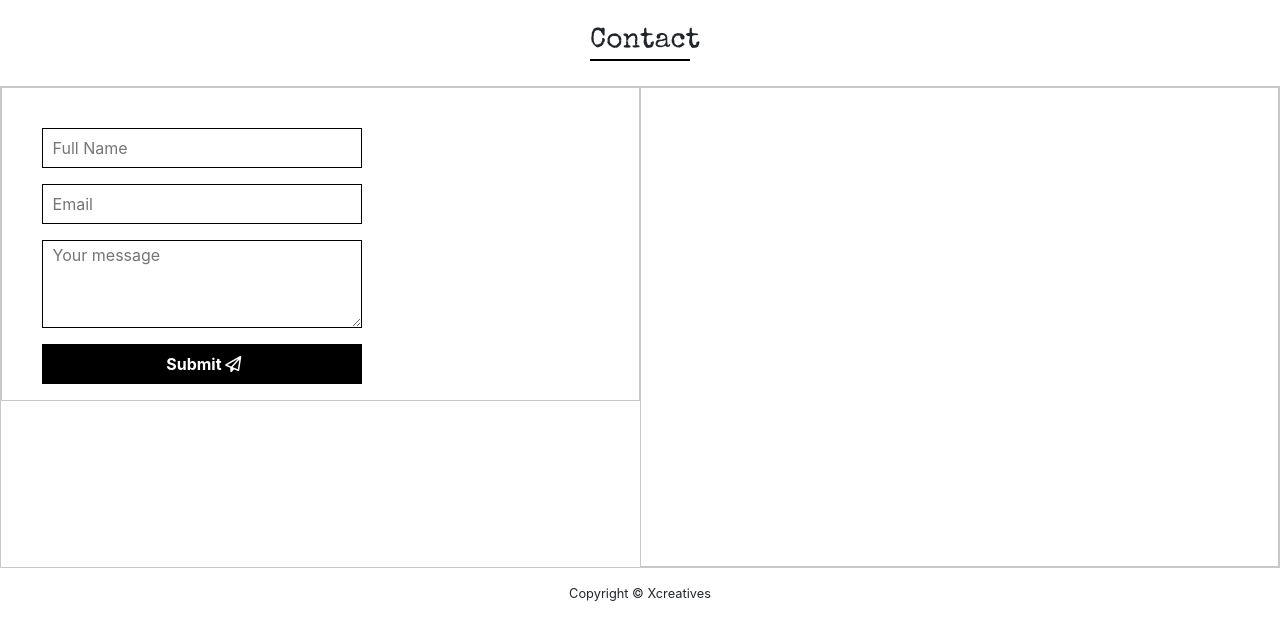
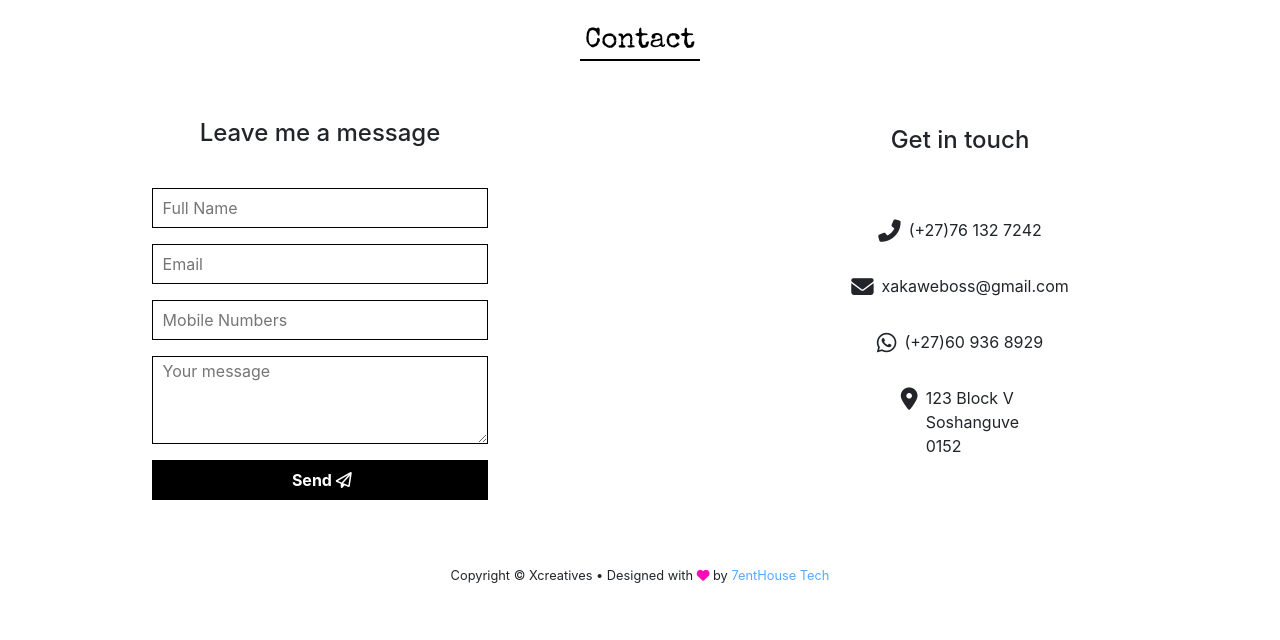
Before and after one commit to SbusisoSGT/Xcreatives-Portfolio, a PHP site: page /contact.html in a window 1280 px wide. Shown: the part 65-705 px from the top of the page. Run offline with PHP 8.4, Linux system fonts and the light colour scheme; some libraries are stand-ins or nearby versions; some web fonts are replaced.

Commit message:
Updated contact page design layout
Added get in touch section that contains contact information.

```diff
--- a/about.html
+++ b/about.html
@@ -1,8 +1,9 @@
 <!DOCTYPE html>
 <html>
 <head>
-	<title>About| XCreatives</title>
+	<title>About &bull; XCreatives</title>
 	<meta name='viewport' content='width=device-width, initial-scale=1'>
+	<meta name="author" content="7entHouse Tech">
 	<link rel="stylesheet" href="css/about.css">
 	<link rel="stylesheet" href="css/layouts/app.css">
 	<script src="js/layouts/app.js"></script>
@@ -57,7 +58,7 @@
 			</div>
 		</div>
 		<footer class="footer">
-			<span class="footer-text">Copyright &copy Xcreatives</span>
+			<span class="footer-text"><span class="footer-text">Copyright &copy Xcreatives &bull; Designed with <i class='fas fa-heart'></i> by <a href="https://www.7entHouseTech.co.za/" id="ht" target="_blank">7entHouse Tech</a></span></span>
 		</footer>
 	</main>
 </body>
--- a/contact.html
+++ b/contact.html
@@ -1,8 +1,9 @@
 <!DOCTYPE html>
 <html>
 <head>
-	<title> Contact | Xcreatives</title>
+	<title> Contact &bull; Xcreatives</title>
 	<meta name='viewport' content='width=device-width, initial-scale=1'>
+	<meta name="author" content="7entHouse Tech">
 	<link rel="stylesheet" href="css/contact.css">
 	<link rel="stylesheet" href="css/layouts/app.css">
 	<script src="js/layouts/app.js"></script>
@@ -47,20 +48,37 @@
 			<h3 class="contact-header">Contact</h3>
 			<div class="contact-content">
 				<div class="contact-form">
+					<h4 class="contact-form-header">Leave me a message</h4>
 					<form action="" method="POST">
-						<input type="text" class="form-input" name="name" placeholder="Full Name">
+						<input type="text" class="form-input" name="name" placeholder="Full Name" required>
 						<input type="email" class="form-input" name="email" placeholder="Email">
-						<textarea class="form-textarea" placeholder="Your message"></textarea>
-						<button type="submit" class="form-submit"> Submit <i class="far fa-paper-plane"></i></button>
+						<input type="text" class="form-input" name="numbers" placeholder="Mobile Numbers">
+						<textarea class="form-textarea" placeholder="Your message" required></textarea>
+						<button type="submit" class="form-submit"> Send <i class="far fa-paper-plane"></i></button>
 					</form>
 				</div>
 				<div class="contact-info">
+					<h4 class="contact-info-header">Get in touch</h4>
+					<div class="contact-info-details">
+						<div class="contact-detail">
+							<i class="fas fa-phone-alt contact-icon"></i> <p>(+27)76 132 7242</p>
+						</div>
+						<div class="contact-detail">
+							<i class="fas fa-envelope contact-icon"></i> <p>xakaweboss@gmail.com</p>
+						</div>
+						<div class="contact-detail">
+							<i class="fab fa-whatsapp contact-icon"></i> <p>(+27)60 936 8929</p>
+						</div>
+						<div class="contact-detail">
+							<i class="fas fa-map-marker-alt contact-icon"></i> <p>123 Block V<br/>Soshanguve<br/>0152</p>
+						</div>
+					</div>
 				</div>
 			</div>
 		</div>
 	</main>
 	<footer class="footer">
-		<span class="footer-text">Copyright &copy Xcreatives</span>
+		<span class="footer-text">Copyright &copy Xcreatives &bull; Designed with <i class='fas fa-heart'></i> by <a href="https://www.7entHouseTech.co.za/" id="ht" target="_blank">7entHouse Tech</a></span>
 	</footer>
 </body>
 </html>
--- a/css/about.css
+++ b/css/about.css
@@ -2,8 +2,9 @@
 	.about-header{
 		margin: 25px auto;
 		text-align: center;
+		color: #000;
 		border-bottom: 2px solid #000;
-		width: 100px;
+		width: 6.2rem;
 		font-family: 'Special Elite', cursive;
 	}
 
--- a/css/contact.css
+++ b/css/contact.css
@@ -2,28 +2,31 @@
 
 
 	.contact-header{
+		color: #000;
 		margin: 25px auto;
 		text-align: center;
 		border-bottom: 2px solid #000;
-		width: 100px;
+		width: 7.5rem;
 		font-family: 'Special Elite', cursive;
 	}
 
 	.contact-content{
 		display: flex;
 		flex-direction: row;
-		border: 1px solid #C8C8C8;
 	}
 
 	.contact-form{
+		display: flex;
+		flex-direction: column;
+		justify-content: center;
+		align-items: center;
 		width: 50%;
 	}
 
 	.contact-form form{
 		justify-content: center;
 		align-self: center;
-		padding: 2.5rem 0 0 2.5rem;
-		border: 1px solid #C8C8C8;
+		padding-top: 2rem;
 		display: flex;
 		flex-direction: column;
 	}
@@ -31,9 +34,9 @@
 	.form-input, .form-textarea, .form-submit{
 		padding-left: .6rem;
 		border: 1px solid #000;
-		width: 20rem;
+		width: 21rem;
 		height: 2.5rem;
-		margin-bottom: 1.0rem;
+		margin-bottom: 1rem;
 	}
 
 	.form-textarea{
@@ -48,7 +51,48 @@
 	}
 
 	.contact-info{
+		display: flex;
+		flex-direction: column;
+		align-items: center;
 		width: 50%;
-		height: 30rem;
-		border: 1px solid #C8C8C8;
+		height: 29rem;
+		padding-top: 2.5rem;
 	}
+
+	.contact-info-details{
+		display: flex;
+		flex-direction: column;
+		flex-wrap: wrap;
+		justify-content: center;
+		align-items: center;
+		padding-top: 1rem;
+		margin-top: 2.5rem;
+	}
+
+	.contact-detail{
+		display: flex;
+		flex-direction: row;
+		margin-bottom: 1rem;
+	}
+
+	.contact-icon{
+		font-size: 1.4rem;
+		margin: .1rem .5rem 0 0;
+	}
+
+
+	@media only screen and (max-width: 576px){
+		.contact-content{
+			flex-direction: column-reverse;
+		}
+
+		.contact-form, .contact-info{
+			width: 100%;
+		}
+
+		.form-input, .form-textarea, .form-submit{
+			width: 19rem;
+		}
+
+
+	}
--- a/css/index.css
+++ b/css/index.css
@@ -79,6 +79,10 @@ html, body{
 	    z-index: 1;
 	}
 
+	footer{
+		display: none;
+	}
+
 	@media only screen and (max-width: 576px){
 		.header{
 			font-size: 2.0rem;
--- a/css/layouts/app.css
+++ b/css/layouts/app.css
@@ -187,6 +187,18 @@
 		opacity: 1 !important;
 	}
 
+	#ht {
+		color: #5CA7F7 !important;
+	}
+
+	#ht:hover {
+		text-decoration: underline !important;
+	}
+
+	.fa-heart{
+		color: rgb(255, 11, 182);
+	}
+
 	@media only screen and (max-width: 576px){
 		.logo-img{
 			font-size: 2rem;
--- a/gallery.html
+++ b/gallery.html
@@ -1,8 +1,9 @@
 <!DOCTYPE html>
 <html>
 <head>
-	<title>Gallery | Xcreatives </title>
+	<title>Gallery &bull; Xcreatives </title>
 	<meta name='viewport' content='width=device-width, initial-scale=1'>
+	<meta name="author" content="7entHouse Tech">
 	<link rel="stylesheet" href="css/gallery.css">
 	<link rel="stylesheet" href="css/layouts/app.css">
 	<script src="js/layouts/app.js"></script>
@@ -90,7 +91,7 @@
 		</div>
 	</main>
 	<footer class="footer">
-		<span class="footer-text">Copyright &copy Xcreatives</span>
+		<span class="footer-text"><span class="footer-text">Copyright &copy Xcreatives &bull; Designed with <i class='fas fa-heart'></i> by <a href="https://www.7entHouseTech.co.za/" id="ht" target="_blank">7entHouse Tech</a></span></span>
 	</footer>
 </body>
 </html>
--- a/index.html
+++ b/index.html
@@ -3,6 +3,7 @@
 <head>
 	<title>Xcreatives</title>
 	<meta name='viewport' content='width=device-width, initial-scale=1'>
+	<meta name="author" content="7entHouse Tech">
 	<link rel="stylesheet" href="css/index.css">
 	<link rel="stylesheet" href="css/layouts/app.css">
 	<link rel="icon" type="image/png" href="images/logo/Xcreatives.png">
@@ -36,9 +37,6 @@
 			</div>
 		</div>
 	</main>
-	<footer class="footer">
-		<span class="footer-text">Copyright &copy Xcreatives</span>
-	</footer>
 	<script src="js/layouts/app.js"></script>
 </body>
 </html>
```
Also changed, not shown: css/gallery.css (+9 -5 lines).
